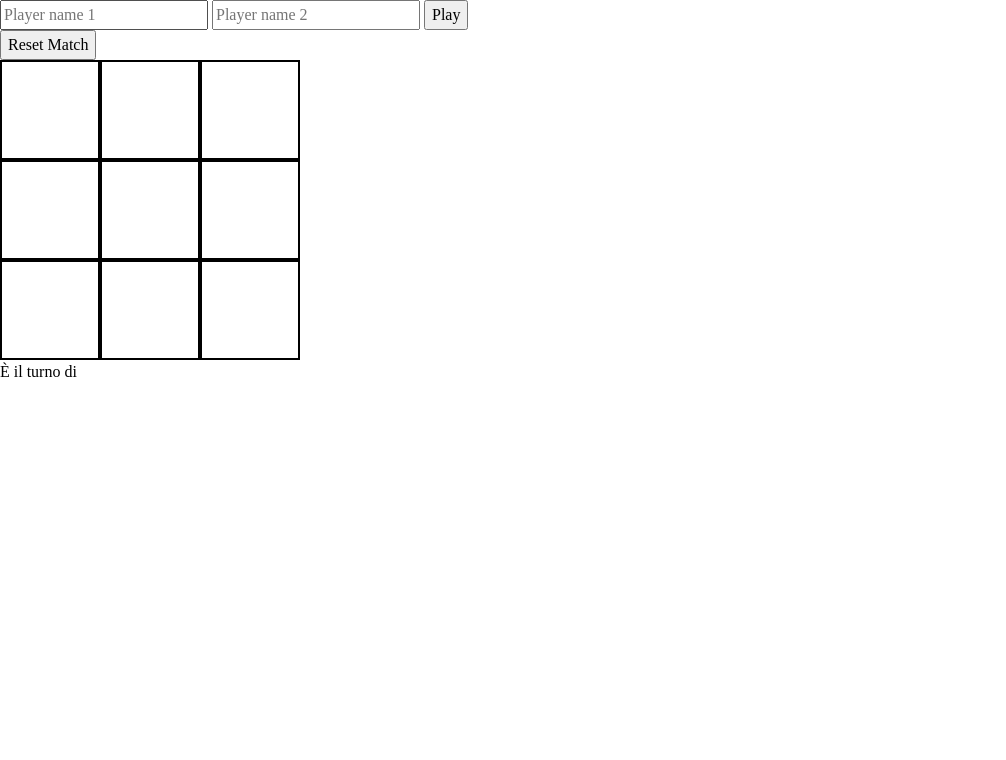
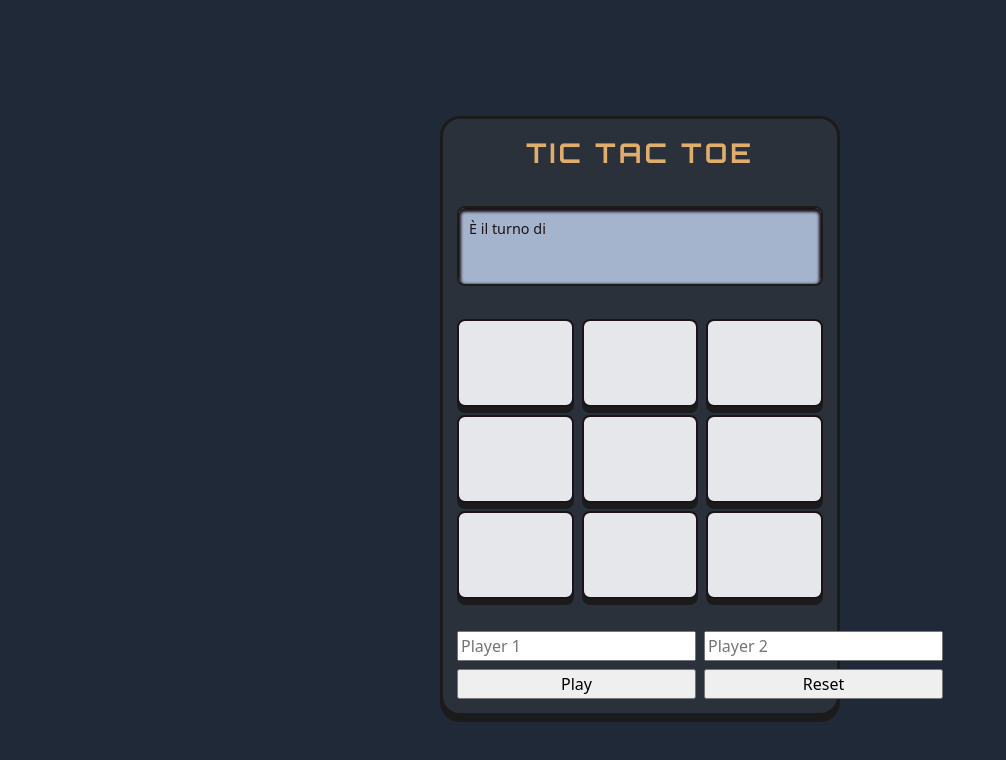
Before and after one commit to Taaccii/tic-tac-toe, a plain HTML site: page index.html in a window 1280 px wide. Shown: the whole page, without its empty margins (0-1006 px from the left). Drawn offline with Linux system fonts and the light colour scheme.

Commit message:
add some style for the project

```diff
--- a/index.html
+++ b/index.html
@@ -5,20 +5,32 @@
   <meta name="viewport" content="width=device-width, initial-scale=1.0">
   <title>Tic-Tac-Toe</title>
   <link rel="stylesheet" href="style.css">
+  <link href="https://fonts.googleapis.com/css2?family=Press+Start+2P&family=Orbitron:wght@700&display=swap" rel="stylesheet">
 </head>
 <body>
 
-  <div id="player-setup">
-    <input type="text" id="player-one" placeholder="Player name 1">
-    <input type="text" id="player-two" placeholder="Player name 2">
-    <button id="start-btn">Play</button>
+<div class="game">
+  <h1>TIC TAC TOE</h1>
+
+  <div class="display">
+    <div id="turn-message"></div>
+    <div id="result-message"></div>
   </div>
 
-  <button id="reset-btn">Reset Match</button>
 
   <div id="game-board"></div>
-  <div id="turn-message"></div>
-  <div id="result-message"></div>
+
+  <div class="game-header">
+    <input type="text" id="player-one" placeholder="Player 1">
+    <input type="text" id="player-two" placeholder="Player 2">
+    <button id="start-btn">Play</button>
+    <button id="reset-btn">Reset</button>
+  </div>
+
+
+
+</div>
+
 
 
   <script src="./index.js"></script>
--- a/style.css
+++ b/style.css
@@ -46,20 +46,89 @@ h1, h2, h3, h4, h5, h6 {
   isolation: isolate;
 }
 
+body {
+  font-family: system-ui, -apple-system, BlinkMacSystemFont, 'Segoe UI', Roboto, Oxygen, Ubuntu, Cantarell, 'Open Sans', 'Helvetica Neue', sans-serif;
+  display: flex;
+  flex-direction: column;
+  justify-content: center;
+  align-items: center;
+  background-color: #1f2937;
+  margin: 1rem;
+  min-height: 100vh;
+}
 
+.game {
+  display: flex;
+  flex-direction: column;
+  justify-content: space-between;
+  width: 400px;
+  height: 600px;
+  background-color: #2b313b;
+  border: 3px solid rgb(28, 27, 28);
+  border-radius: 20px;
+  box-shadow: rgb(28, 27, 28) 0px 6px;
+  padding: 14px;
+}
 
+.display {
+  height: 80px;
+  border: 2px solid rgb(28, 27, 28);
+  border-radius: 8px;
+  background-color: #A4B4CD;
+  box-shadow: inset 0px 2px 3px 2px;
+  padding: 10px;
+  color: #1c121a;
+}
+
+.game-header {
+  display: grid;
+  grid-template-columns: 1fr 1fr;
+  gap: 8px;
+}
 
 #game-board {
   display: grid;
-  grid-template-columns: repeat(3, 100px);
-  grid-template-rows: repeat(3, 100px);
+  grid-template-columns: repeat(3, 1fr);
+  grid-template-rows: repeat(3, 1fr);
+  height: 280px;
+  gap: 8px;
 }
 
 #game-board div {
-  border: 2px solid black;
-  display: flex;
-  align-items: center;
-  justify-content: center;
-  font-size: 2rem;
+  border: 2px solid #1C121A;
+  border-radius: 8px;
+  font-weight: bold;
+  font-size: 40px;
+  box-shadow: rgb(28, 27, 28) 0px 6px;
+  text-align: center;
+  transition: all 0.2s ease;
   cursor: pointer;
+  background-color: #e5e7eb;
+  -webkit-tap-highlight-color: transparent;
+  -webkit-font-smoothing: antialiased;
+  transition: transform 0.3s ease-out, box-shadow 0.3s ease-out, background-color 0.2s;
+  color: #1c121a;
+  -webkit-appearance: none;
+  appearance: none;
 }
+
+h1 {
+  font-family: 'Orbitron', sans-serif;
+  font-weight: 700;
+  letter-spacing: 3px;
+  text-transform: uppercase;
+  text-align: center;
+  color: #e0ad6c;
+  font-size: 1.7rem;
+}
+
+#turn-message {
+  font-size: 0.9rem;
+  color: #1c121a;
+}
+
+#result-message {
+  font-size: 1.2rem;
+  font-weight: 700;
+  color: #1c121a;
+}
```
